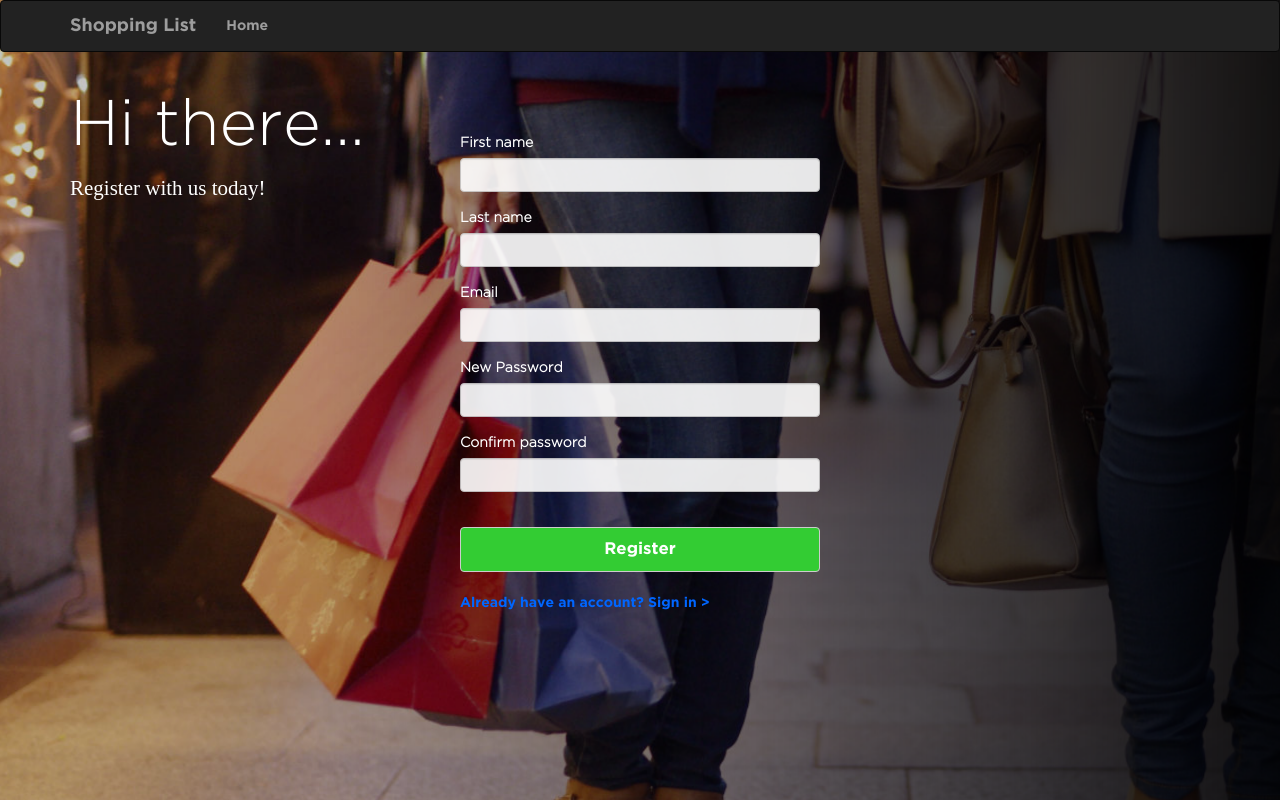
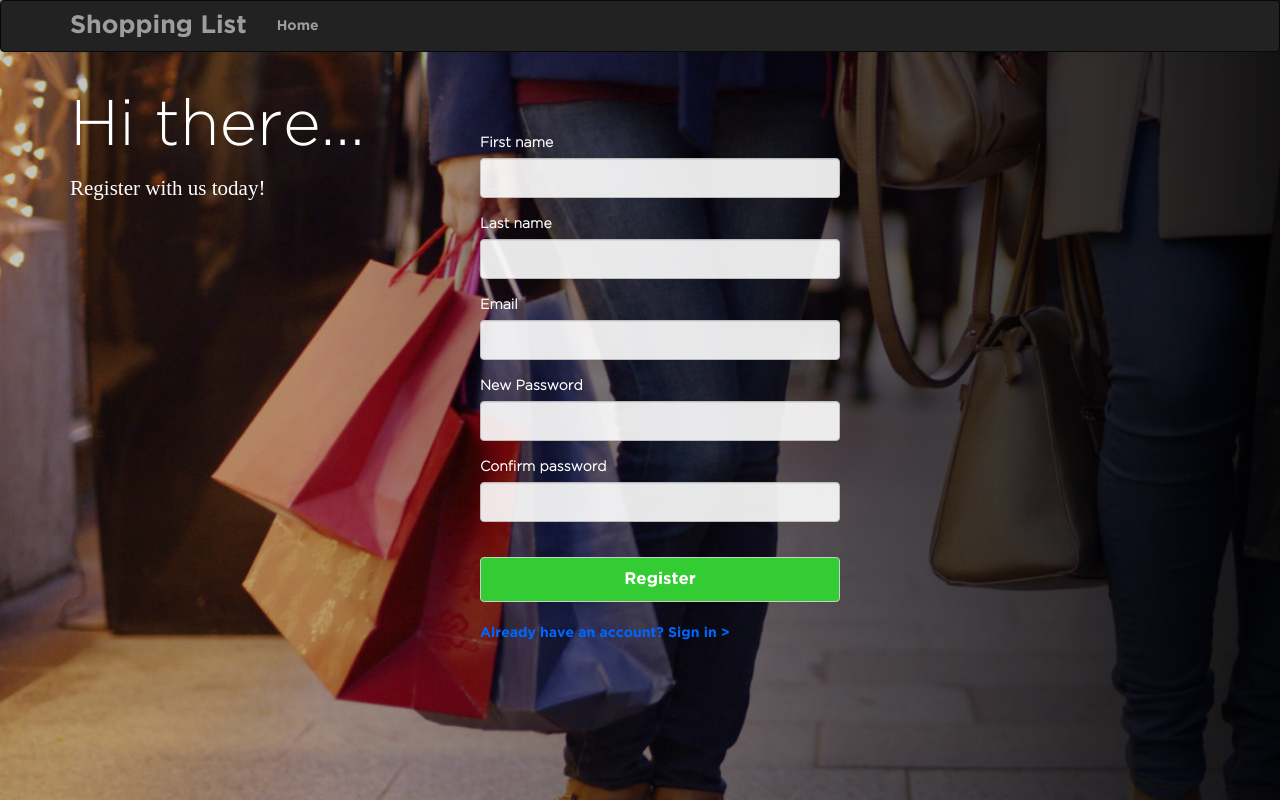
Before and after one commit to chriswachira/shopping_list, a Flask app: page /register in a window 1280 px wide. Run offline with Flask 2, Linux system fonts and the light colour scheme; parts of the project's set-up code (start-up, migrations or seed data) failed here and were passed over; some libraries are stand-ins or nearby versions.

Commit message:
Add styling for Dashboard page

```diff
--- a/shopping_list/app/static/css/design.css
+++ b/shopping_list/app/static/css/design.css
@@ -34,6 +34,12 @@ h1#login_header{
 
 }
 
+h1{
+    font-family: gotham-light;
+    color: #ffffff;
+    font-size: 2.0em;
+}
+
 p{
     font-size: 1.5em;
     font-family: gotham;
@@ -45,10 +51,9 @@ p{
     font-family: gotham-light;
 }
 
-/*div#reg_panel{
-    margin-left: 40px;
-    }*/
-
+div#reg_panel{
+    margin-left: 20px;
+    }
 /*div#empty {
     width: 300px;
     height: 500px;
@@ -63,7 +68,9 @@ input.form-control{
     background-color: #ffffff;
     opacity: 0.9;
     color: #000000;
+    height: 40px;
     font-family: gotham-medium;
+    font-size: 1em;
 }
 
 input#register, input#login{
@@ -88,6 +95,7 @@ a#login_link, a#signup_link{
 .navbar-brand{
     font-family: gotham-bold;
     color: #ffffff;
+    font-size: 1.8em;
 }
 
 ul.nav{
```
